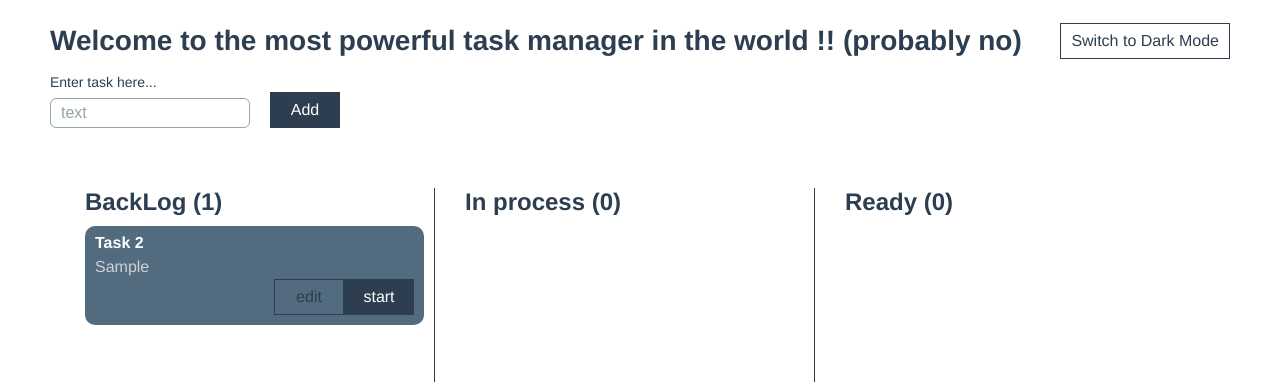
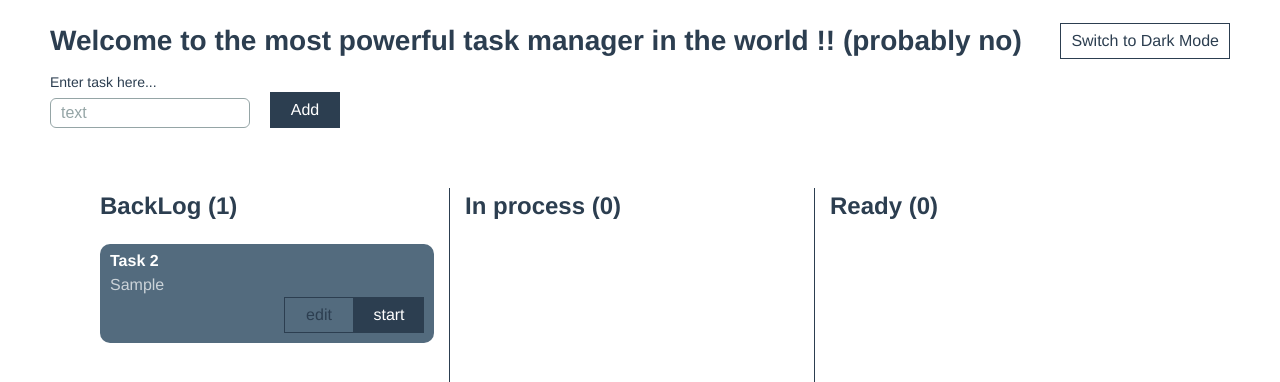
Before and after one commit to fredikey/university, a Vue app in the folder kanban/: page / in a window 1280 px wide. Both pictures are taken after typing "Sample" into the empty fields and a click on the button "Add". Shown: the top 382 px of the page. Built offline with nearby package versions, Linux system fonts and the light colour scheme.

Commit message:
feat: drag & drop

```diff
--- a/kanban/src/components/Column.vue
+++ b/kanban/src/components/Column.vue
@@ -1,5 +1,5 @@
 <template>
-	<div class="column">
+	<div @drop="onDrop" @dragover="onDragOver" class="column">
 		<h2 class="column-title">
 			{{ title }}
 			({{ tasks.length }})
@@ -14,6 +14,7 @@
 	import Vue from "vue";
 	import Task from './Task.vue'
 	import {TaskStatus, ITask} from '@/lib/types'
+	import {SET_TASK_STATUS} from '@/store/constants'
 	export default Vue.extend({
 		name: "Column",
 		props: {
@@ -27,23 +28,40 @@
 			tasks() {
 				return this.$store.getters.tasksByStatus(this.status) as ITask[]
 			}
+		},
+		methods: {
+			onDragOver (evt: DragEvent) {
+				evt.preventDefault()
+			},
+			onDrop (evt: DragEvent) {
+				const id = evt.dataTransfer?.getData("task/id");
+				if (id) {
+					const resId = JSON.parse(id) as number
+					this.$store.dispatch(SET_TASK_STATUS, {id: resId, status: this.status})
+				}
+			}
 		}
 	});
 </script>
 
-<!-- Add "scoped" attribute to limit CSS to this component only -->
-<style scoped lang="scss">
+<style lang="scss">
 	.column {
 		width: 350px;
-		@include spacing(yellow, left);
-		@include spacing(yellow, right);
 		border-right: 1px solid $color-default;
 		height: 650px;
 
 		&:first-of-type {
 			margin-left: 0;
+			@include spacing(yellow, right, padding);
+			@include spacing(yellow, right);
+
 		}
+		&:nth-of-type(2) {
+			@include spacing(yellow, right, padding);
+		}
+
 		&:last-of-type {
+			@include spacing(yellow, left);
 			margin-right: 0;
 			border-right: none;
 		}
@@ -56,8 +74,8 @@
 		}
 	}
 
-	.title {
-		@include spacing(green, bottom);
+	.column-title {
+		@include spacing(orange, bottom);
 		@include text(h2);
 	}
 </style>
--- a/kanban/src/components/Task.vue
+++ b/kanban/src/components/Task.vue
@@ -1,5 +1,5 @@
 <template>
-	<div class="task">
+	<div class="task" draggable="true" @dragstart="onDragStart">
 		<div class="task-head">
 			<h4 class="task-title">
 				Task {{ data.id + 1 }}
@@ -76,6 +76,9 @@
 			},
 			deleteTask () {
 				this.$store.dispatch(DELETE_TASK, {id: this.data.id})
+			},
+			onDragStart (evt: DragEvent) {
+				evt.dataTransfer?.setData("task/id", JSON.stringify(this.data.id));
 			}
 		}
 	});
@@ -88,7 +91,6 @@
 		flex-direction: column;
 		@include spacing(orange, top);
 		@include spacing(orange, bottom);
-		@include spacing(orange, right);
 		@include spacing(red, top, padding);
 		@include spacing(orange, bottom, padding);
 		@include spacing(orange, left, padding);
--- a/kanban/src/store/index.ts
+++ b/kanban/src/store/index.ts
@@ -62,6 +62,11 @@ const store: GlobalStore = new Vuex.Store<IState>({
 			if (task !== undefined) {
 				const oldStatus = task.status;
 				task.status = status
+
+				if (status === oldStatus) {
+					return
+				}
+
 				switch (status) {
 					case 'process': {
 						// const newTask = task as IProcessTask
```
